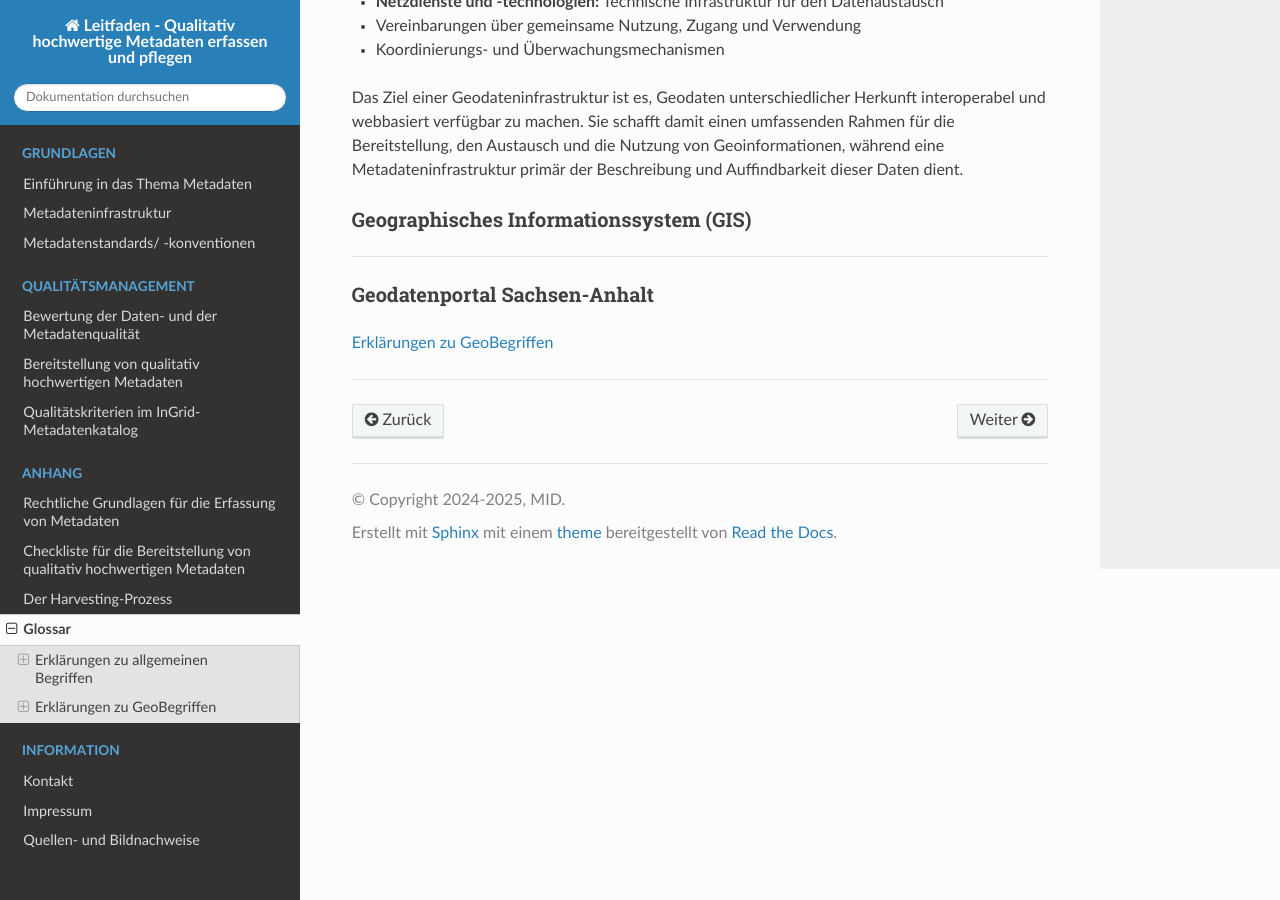
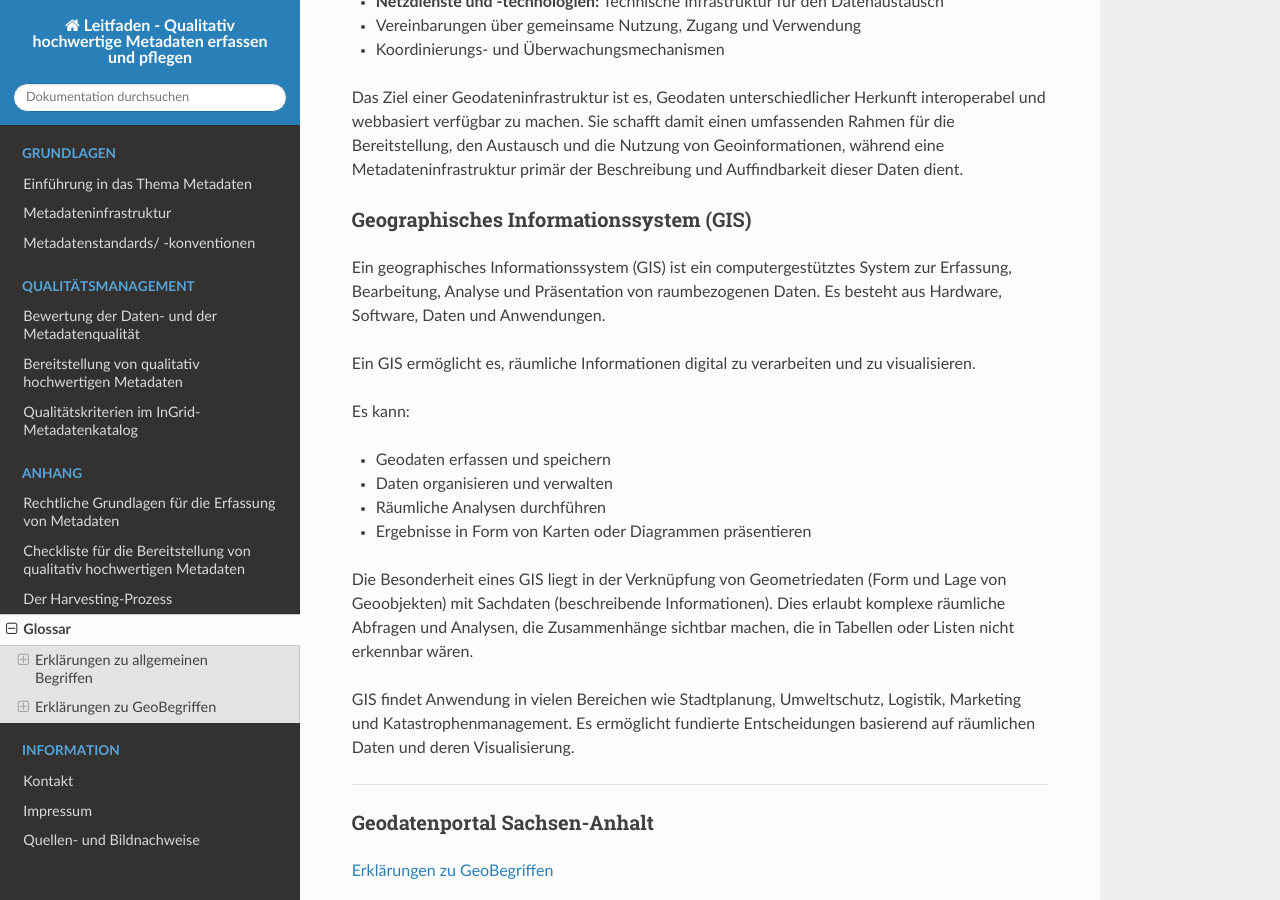
Before and after one commit to tomiwo/ingrid-mdk-st-high-quality-metadata, a Sphinx documentation site: the page built from docs/anhang/wichtige-begriffe.rst, in a window 1280 px wide and 900 px high, scrolled down 2679 px. Built offline with Sphinx 7.4.7 and the Read the Docs theme 3.1.0, drawn with Linux system fonts in a browser that asks for light colours.

Commit message:
Update wichtige-begriffe.rst

```diff
--- a/docs/anhang/wichtige-begriffe.rst
+++ b/docs/anhang/wichtige-begriffe.rst
@@ -113,6 +113,22 @@ Das Ziel einer Geodateninfrastruktur ist es, Geodaten unterschiedlicher Herkunft
 Geographisches Informationssystem (GIS)
 ^^^^^^^^^^^^^^^^^^^^^^^^^^^^^^^^^^^^^^^
 
+Ein geographisches Informationssystem (GIS) ist ein computergestütztes System zur Erfassung, Bearbeitung, Analyse und Präsentation von raumbezogenen Daten. Es besteht aus Hardware, Software, Daten und Anwendungen.
+
+Ein GIS ermöglicht es, räumliche Informationen digital zu verarbeiten und zu visualisieren.
+
+Es kann:
+
+- Geodaten erfassen und speichern
+- Daten organisieren und verwalten
+- Räumliche Analysen durchführen
+- Ergebnisse in Form von Karten oder Diagrammen präsentieren
+
+Die Besonderheit eines GIS liegt in der Verknüpfung von Geometriedaten (Form und Lage von Geoobjekten) mit Sachdaten (beschreibende Informationen). Dies erlaubt komplexe räumliche Abfragen und Analysen, die Zusammenhänge sichtbar machen, die in Tabellen oder Listen nicht erkennbar wären.
+
+GIS findet Anwendung in vielen Bereichen wie Stadtplanung, Umweltschutz, Logistik, Marketing und Katastrophenmanagement. Es ermöglicht fundierte Entscheidungen basierend auf räumlichen Daten und deren Visualisierung.
+
+
 -----------------------------------------------------------------------------------------------
 
 Geodatenportal Sachsen-Anhalt
```
